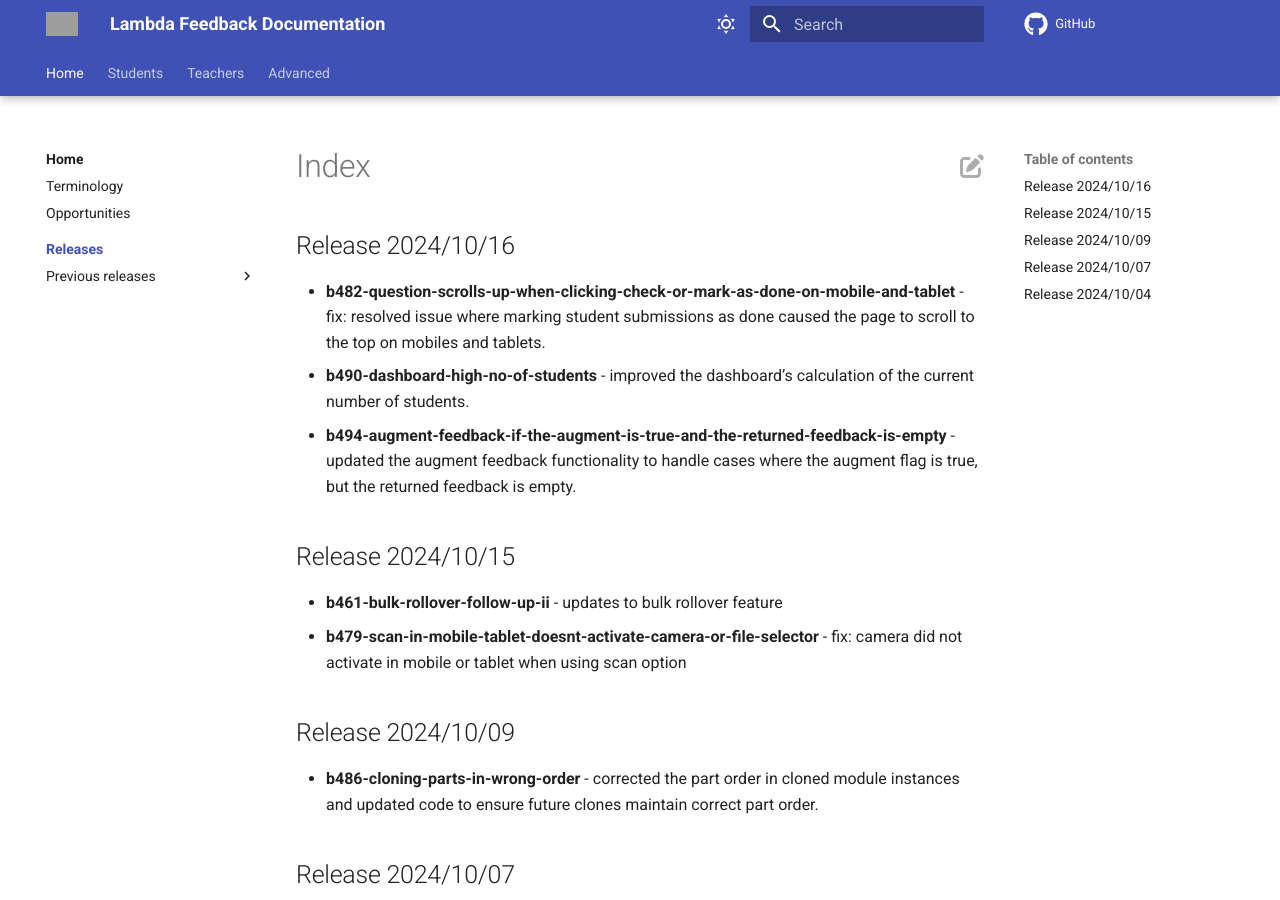
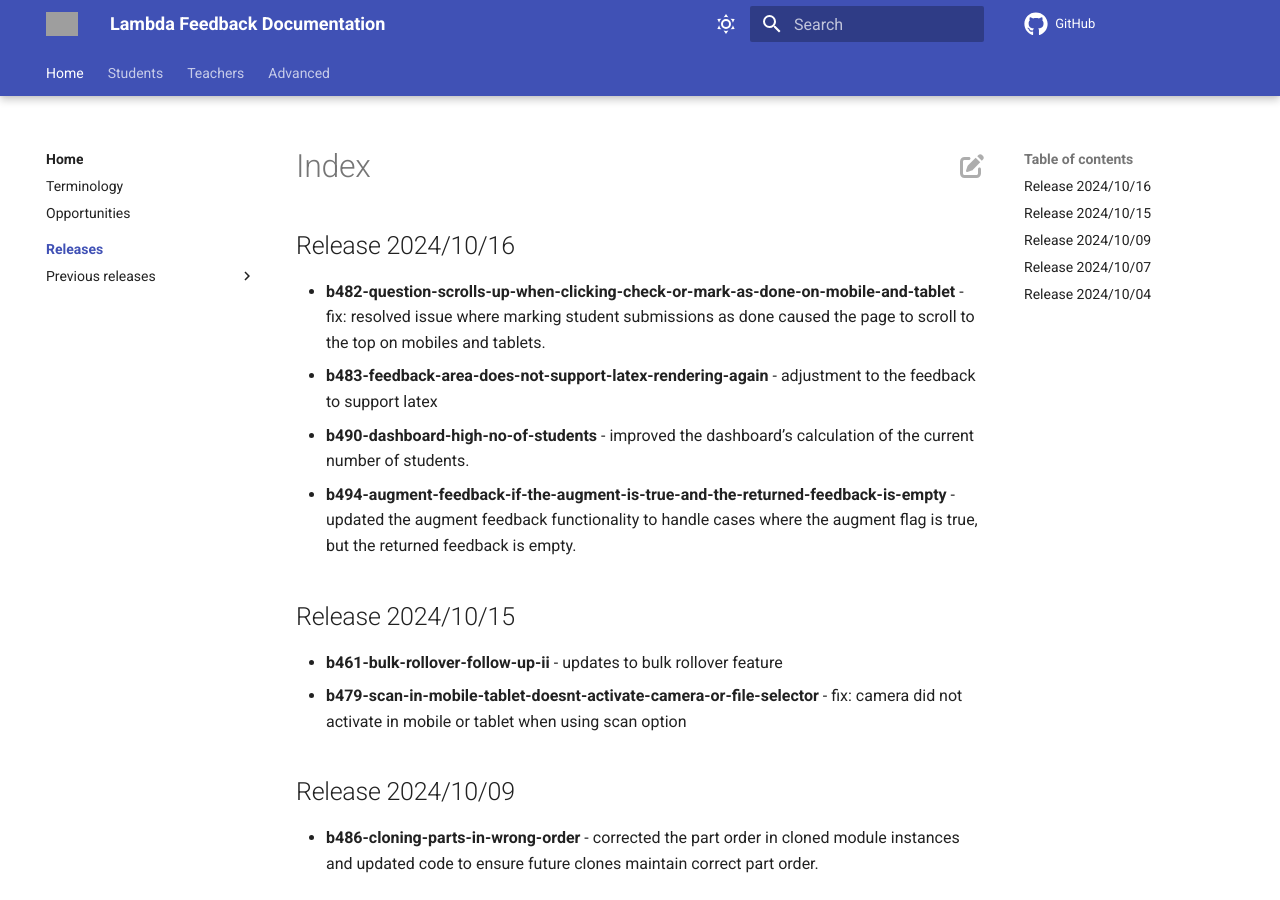
Before and after one commit to lambda-feedback/user-documentation, an MkDocs documentation site: the page built from docs/releases/index.md, in a window 1280 px wide and 900 px high. Built offline with MkDocs 1.6.1 and Material for MkDocs 9.7.7, drawn with Linux system fonts in a browser that asks for light colours; comment, search, counter and statistics services are not loaded; grey boxes are pictures that could not be loaded.

Commit message:
Release 2024/10/16 - added b483

```diff
--- a/docs/releases/index.md
+++ b/docs/releases/index.md
@@ -1,6 +1,7 @@
 ## Release 2024/10/16
 
 - **b482-question-scrolls-up-when-clicking-check-or-mark-as-done-on-mobile-and-tablet** - fix: resolved issue where marking student submissions as done caused the page to scroll to the top on mobiles and tablets.
+- **b483-feedback-area-does-not-support-latex-rendering-again** - adjustment to the feedback to support latex
 - **b490-dashboard-high-no-of-students** - improved the dashboard’s calculation of the current number of students.
 - **b494-augment-feedback-if-the-augment-is-true-and-the-returned-feedback-is-empty** - updated the augment feedback functionality to handle cases where the augment flag is true, but the returned feedback is empty.
 
```
